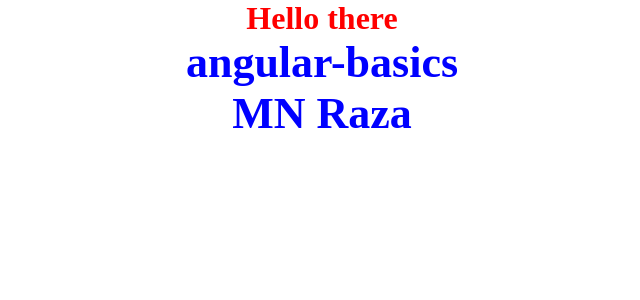
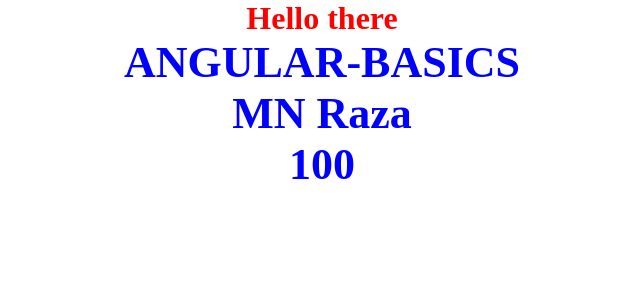
Before and after one commit to mnraza-dev/Learning_Angular_19, an Angular app in the folder angular-basics/: page / in a window 1280 px wide. Shown: the top 300 px of the page, without its empty margins (318-958 px from the left). Built offline with nearby package versions, Linux system fonts and the light colour scheme.

Commit message:
style: update h2 elements to display title in uppercase and add calculation result

```diff
--- a/angular-basics/src/app/app.component.html
+++ b/angular-basics/src/app/app.component.html
@@ -1,3 +1,5 @@
 <h1>Hello there</h1>
-<h2>{{title}}</h2>
+<h2>{{title.toUpperCase()}}</h2>
 <h2>{{name}}</h2>
+
+<h2>{{ 98+2}}</h2>
```
